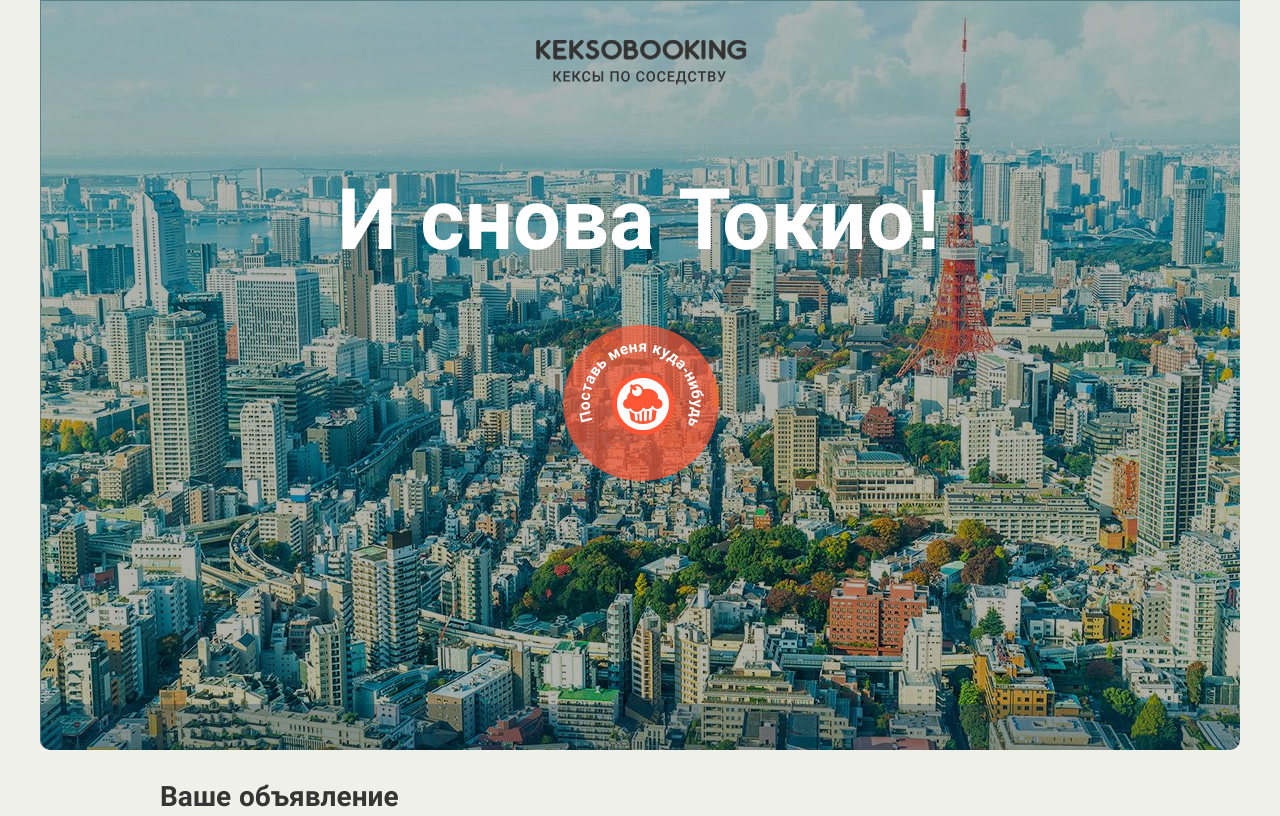
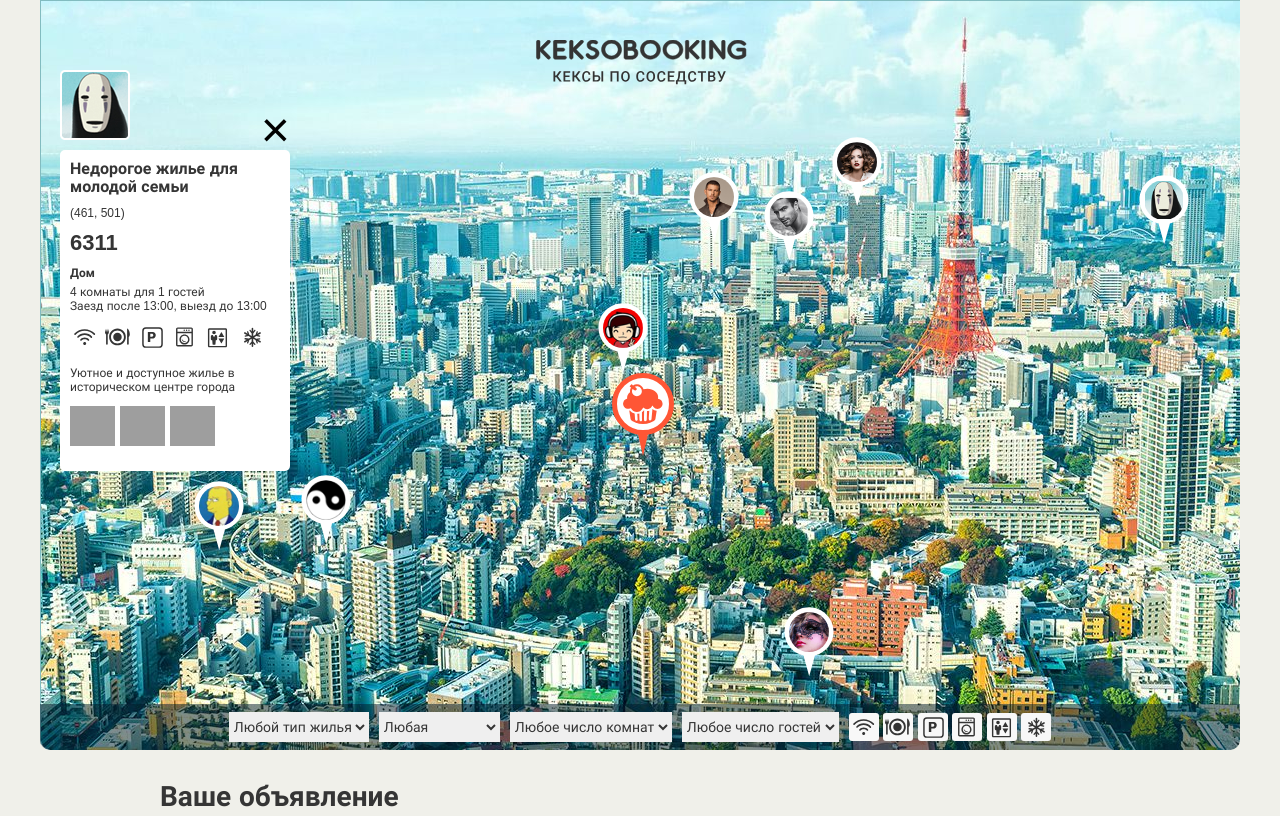
Before and after one commit to eyzenhart/1395441-keksobooking-21, a website: page index.html in a window 1280 px wide. Shown: the top 816 px of the page. Drawn offline with Linux system fonts and the light colour scheme; grey boxes are pictures that could not be loaded.

Commit message:
Добавляет карточку и пины объявлений

```diff
--- a/index.html
+++ b/index.html
@@ -223,7 +223,7 @@
       </ul>
       <p class="popup__description">Великолепная квартира-студия в центре Токио. Подходит как туристам, так и бизнесменам. Квартира полностью укомплектована и недавно отремонтирована.</p>
       <div class="popup__photos">
-        <img src="" class="popup__photo" width="45" height="40" alt="Фотография жилья">
+        <!-- <img src="" class="popup__photo" width="45" height="40" alt="Фотография жилья"> -->
       </div>
     </article>
   </template>
@@ -248,5 +248,7 @@
     </div>
   </template>
 
+  <script src="js/main.js"></script>
+
 </body>
 </html>
--- a/js/main.js
+++ b/js/main.js
@@ -0,0 +1,197 @@
+'use strict';
+
+var map = document.querySelector('.map');
+var mapPins = document.querySelector('.map__pins');
+var cardTemplate = document.querySelector('#card').content.querySelector('.map__card');
+var pinTemplate = document.querySelector('#pin').content.querySelector('.map__pin');
+
+var times = ['12:00', '13:00', '14:00'];
+var features = ['wifi', 'dishwasher', 'parking', 'washer', 'elevator', 'conditioner'];
+var photos = ['http://o0.github.io/assets/images/tokyo/hotel1.jpg', 'http://o0.github.io/assets/images/tokyo/hotel2.jpg', 'http://o0.github.io/assets/images/tokyo/hotel3.jpg'];
+var type = {
+  'palace': 'Дворец',
+  'flat': 'Квартира',
+  'house': 'Дом',
+  'bungalow': 'Бунгало'
+}
+var titles = ['Квартира с футуристичным ремонтом', 'Жилье с прекрасным видом на город!', 'Отличное место для остановки туристов', 'Недорогое жилье для молодой семьи', 'Дом в роскошном районе'];
+var descriptions = ['Очень просторно, есть все что необходимо.', 'Тихий район, хорошо развита инфраструктура.', 'Евро-ремонт, доброжелательные соседи, круглосуточный рядом', 'Для тех, кто привык жить в роскоши', 'Апартаменты высочайшего класса', 'Уютное и доступное жилье в историческом центре города'];
+
+var MAX_ADS = 8;
+
+map.classList.remove('map--faded');
+
+
+var getRandomIntOnInterval = function(min, max) {
+  min = Math.ceil(min);
+  max = Math.floor(max);
+  return Math.floor(Math.random() * (max - min)) + min;
+};
+
+
+var getRandomInt = function(max) {
+  return Math.floor(Math.random() * Math.floor(max));
+};
+
+
+var getType = function(list) {
+  var typeList = [];
+  for (var listItem in list) {
+    typeList.push(list[listItem]);
+  };
+  return typeList[getRandomIntOnInterval(0, typeList.length)];
+}
+
+
+var getFeatures = function(arr) {
+  var featureFragment = document.createDocumentFragment();
+  for (var feature in arr) {
+    var newFeature = document.createElement('li');
+    newFeature.classList.add('popup__feature');
+    newFeature.classList.add('popup__feature--' + arr[feature])
+    featureFragment.appendChild(newFeature);
+  };
+  return featureFragment;
+}
+
+
+var getQuantity = function(arr) {
+  for (var i = 0; i < arr.length; i++) {
+    var start = getRandomInt(arr.length);
+    var end = getRandomInt(arr.length);
+    if (end > start) {
+        var quantity = arr.slice(start, end);
+        break;
+      }
+  }
+  return quantity;
+}
+
+
+var getPhotos = function(arr) {
+  var photoFragment = document.createDocumentFragment();
+  arr.forEach(function(item) {
+    var photo = document.createElement('img');
+    photo.src = item;
+    photo.className = 'popup__photo';
+    photo.width = 45;
+    photo.height = 40;
+    photo.alt = "Фотография жилья";
+    photoFragment.appendChild(photo);
+  });
+  return photoFragment;
+}
+
+
+var createAdData = function(number) {
+  var ads = [];
+  for (var i = 0; i < number; i++) {
+    var ad = {
+      author: {
+        avatar: 'img/avatars/user' + '0' + (i + 1) + '.png'
+      },
+      offer: {
+        title: titles[getRandomInt(titles.length)],
+        address: '(' + getRandomIntOnInterval(0, 1200) + ', ' + getRandomIntOnInterval(130, 630) + ')',
+        price: getRandomInt(10000),
+        type: getType(type),
+        rooms: getRandomIntOnInterval(1, 6),
+        guests: getRandomInt(10),
+        checkin: times[getRandomInt(times.length)],
+        checkout: times[getRandomInt(times.length)],
+        features: getQuantity(features),
+        description: descriptions[getRandomInt(descriptions.length)],
+        photos: getPhotos(photos)
+      },
+      location: {
+        x: getRandomIntOnInterval(0, 1200),
+        y: getRandomIntOnInterval(130, 630)
+      }
+    };
+    ads.push(ad);
+  }
+ return ads;
+}
+
+
+var createAdElements = function(data) {
+  var adElements = [];
+  data.forEach(function (item) {
+    var adElement = cardTemplate.cloneNode(true);
+    adElement.querySelector('.popup__avatar').src = item.author.avatar;
+    adElement.querySelector('.popup__title').textContent = item.offer.title;
+    adElement.querySelector('.popup__text--address').textContent = item.offer.address;
+    adElement.querySelector('.popup__text--price').textContent = item.offer.price;
+    adElement.querySelector('.popup__type').textContent = item.offer.type;
+    adElement.querySelector('.popup__text--capacity').textContent = item.offer.rooms + ' комнаты для ' + item.offer.guests + ' гостей';
+    adElement.querySelector('.popup__text--time').textContent = 'Заезд после ' + item.offer.checkin + ', выезд до ' + item.offer.checkout;
+    adElement.querySelector('.popup__feature').textContent = item.offer.features;
+    adElement.querySelector('.popup__description').textContent = item.offer.description;
+    adElement.querySelector('.popup__photos').appendChild(getPhotos(photos)); //хрень
+
+    // adElement.querySelector('.popup__photo').src = item.offer.photos;
+    adElements.push(adElement);
+  });
+  return adElements;
+};
+
+
+var createPinElement = function(data) {
+  var pinElements = [];
+  data.forEach(function (item) {
+    var pinElement = pinTemplate.cloneNode(true);
+    pinElement.style = 'left: ' + item.location.x +'px; top: ' + item.location.y + 'px;';
+    pinElement.querySelector('img').src = item.author.avatar;
+    pinElements.push(pinElement);
+  });
+  return pinElements;
+};
+
+
+var renderCard = function() {
+  var adData = createAdData(1);
+  var adElement = createAdElements(adData);
+  var cardFragment = document.createDocumentFragment();
+  adElement.forEach(function(item) {
+    cardFragment.appendChild(item);
+  });
+  map.appendChild(cardFragment);
+}
+
+
+var renderPins = function() {
+  var adsData = createAdData(MAX_ADS);
+  var pinsElements = createPinElement(adsData);
+  var fragment = document.createDocumentFragment();
+  pinsElements.forEach(function(item) {
+    fragment.appendChild(item);
+  });
+  map.appendChild(fragment);
+
+}
+
+renderCard();
+renderPins();
+
+
+
+// var adsData = createAdData(MAX_ADS);
+
+
+
+// var adsElements = createAdElements(adsData);
+// var pinsElements = createPinElement(adsData);
+
+// var fragment = document.createDocumentFragment();
+// adsElements.forEach(function(item) {
+//   fragment.appendChild(item);
+// });
+// pinsElements.forEach(function(item) {
+//   fragment.appendChild(item);
+// });
+
+// map.appendChild(fragment);
+
+
+//renderPins отдельная ф-ия
+// отдельно renderCard! одна штука
```
